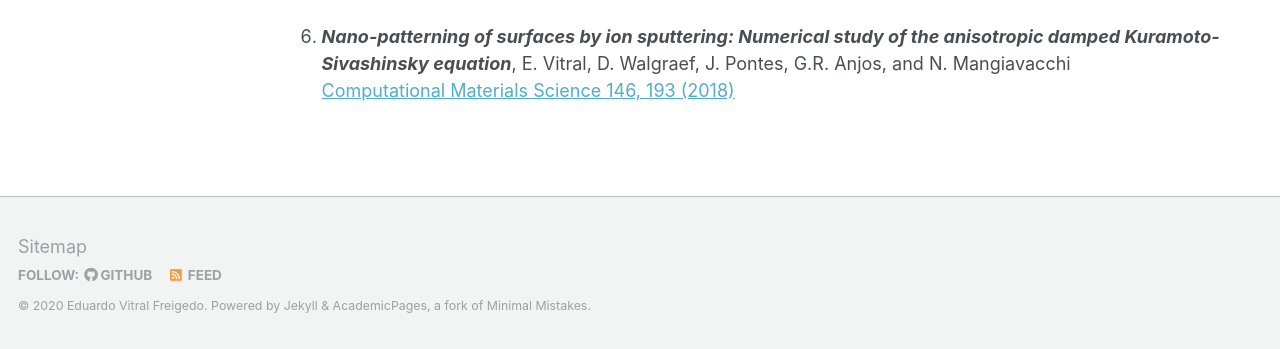
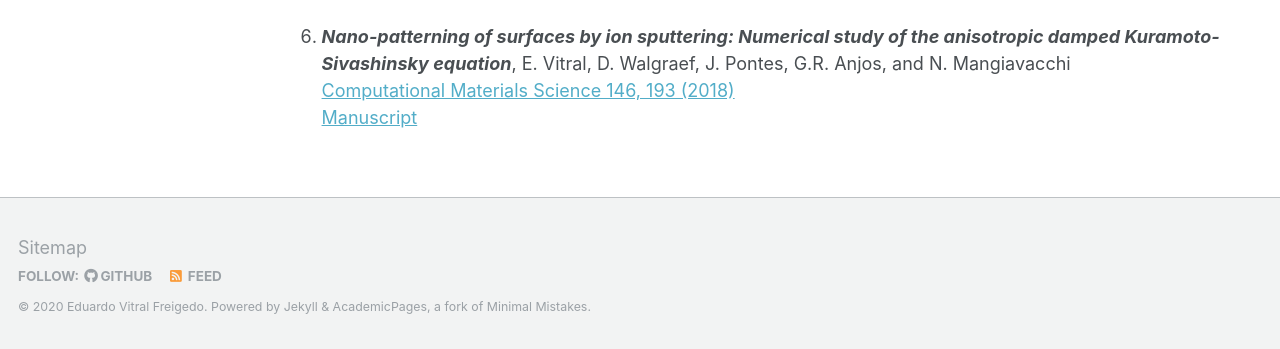
Before and after one commit to evitral/evitral.github.io, a Jekyll site: the page built from _pages/publications.md, in a window 1280 px wide and 1172 px high. Shown: the part 820-1169 px from the top of the window. Built offline with Jekyll 4.4.1, drawn with Linux system fonts in a browser that asks for light colours; some web fonts are replaced.

Commit message:
sput manuscript

```diff
--- a/_pages/publications.md
+++ b/_pages/publications.md
@@ -46,4 +46,5 @@ E.&#160;Vitral, P.H.&#160;Leo, and J.&#160;Viñals <br />
 
 6. _**Nano-patterning of surfaces by ion sputtering: Numerical study of the anisotropic damped Kuramoto-Sivashinsky equation**_,
 E.&#160;Vitral, D.&#160;Walgraef, J.&#160;Pontes, G.R.&#160;Anjos, and N.&#160;Mangiavacchi <br />
-[Computational Materials Science 146, 193 (2018)](https://www.sciencedirect.com/science/article/abs/pii/S0927025618300405)
+[Computational Materials Science 146, 193 (2018)](https://www.sciencedirect.com/science/article/abs/pii/S0927025618300405) <br />
+[Manuscript](https://evitral.github.io/files/sputDKS.pdf)
```
Also changed, not shown: 5 other files.
